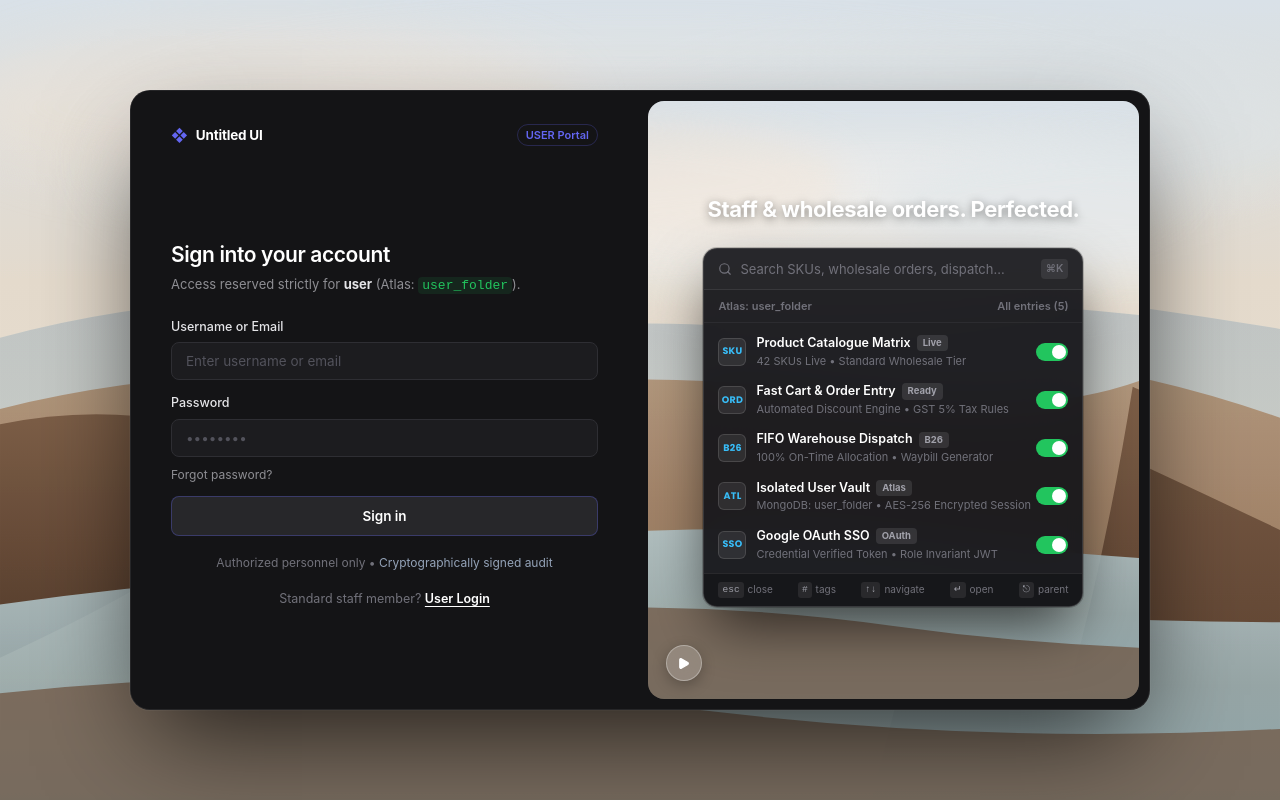
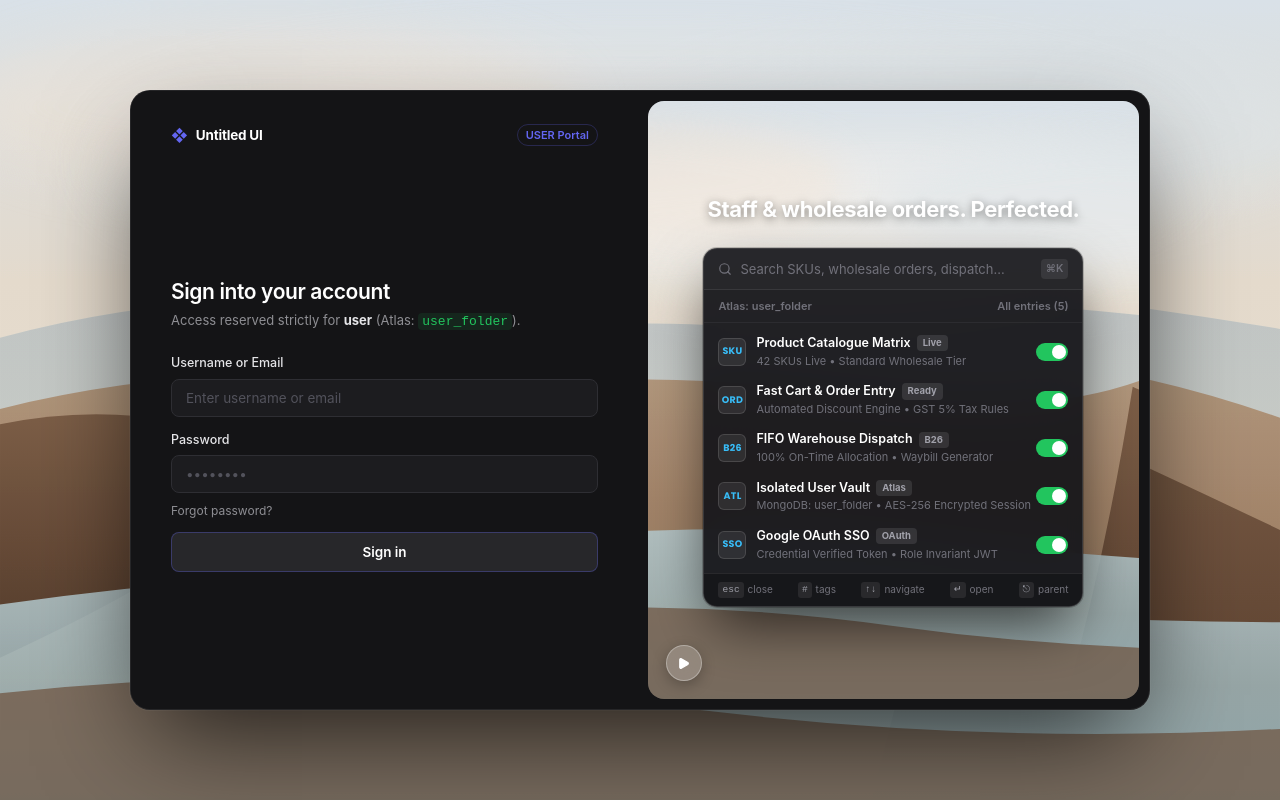
Before and after one commit to shivaji-25/nit-, a React (Vite) app in the folder client/: page /user in a window 1280 px wide. Built offline with nearby package versions, Linux system fonts and the light colour scheme; no server answers.

Commit message:
fix(auth): remove authorized personnel notice and user login switch from role login forms

```diff
--- a/client/src/components/RoleLogin.jsx
+++ b/client/src/components/RoleLogin.jsx
@@ -1,5 +1,4 @@
 import React, { useState } from 'react';
-import { Link } from 'react-router-dom';
 import { useAuth } from '../context/AuthContext';
 import { LoginHeroBanner } from './LoginHeroBanner';
 import { WatercolorBackdrop } from './WatercolorBackdrop';
@@ -163,19 +162,7 @@ export const RoleLogin = ({ targetRole }) => {
               >
                 <span>{submitting ? 'Verifying...' : 'Sign in'}</span>
               </button>
-
-              <div className="untitled-alt-links">
-                <span>Authorized personnel only • </span>
-                <span style={{ color: '#94a3b8' }}>Cryptographically signed audit</span>
-              </div>
             </form>
-
-            <div className="untitled-bottom-switch">
-              <span>Standard staff member? </span>
-              <Link to="/login" className="untitled-link-underline">
-                User Login
-              </Link>
-            </div>
           </div>
         </div>
 
```
